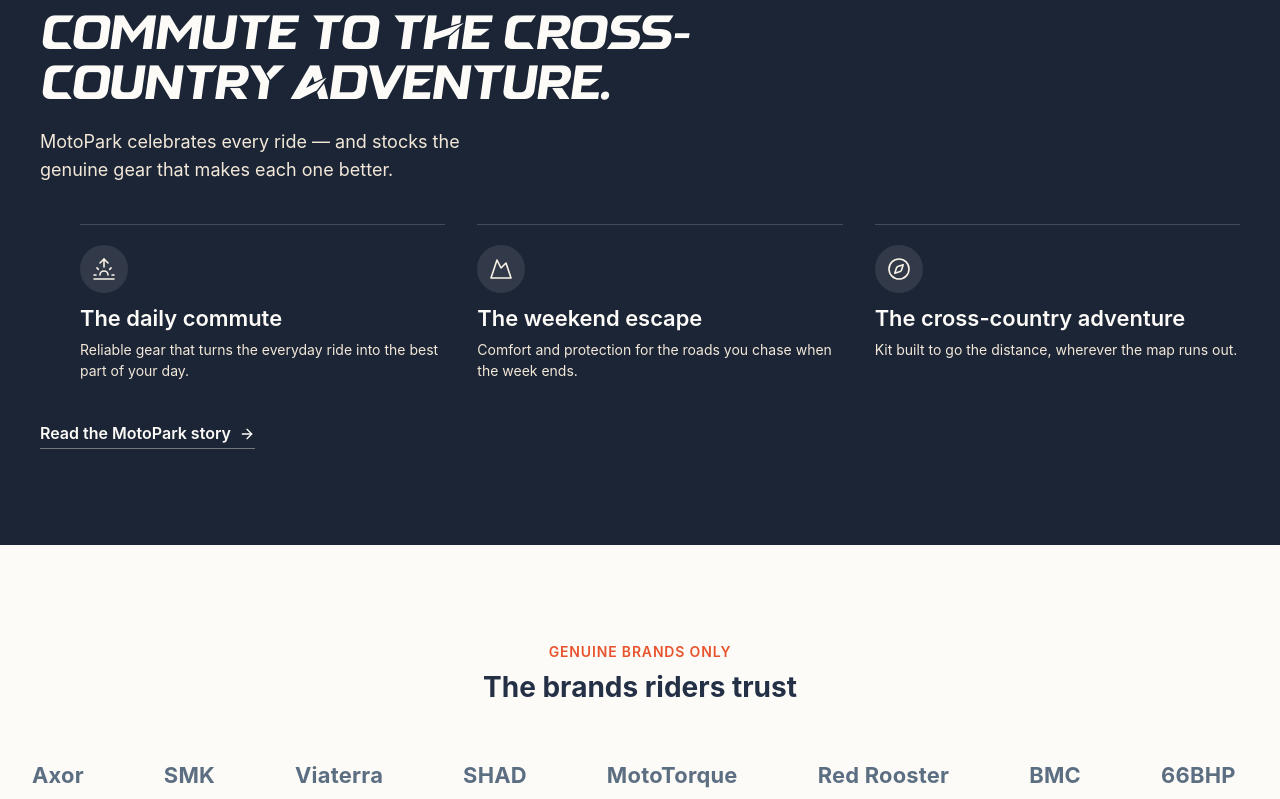
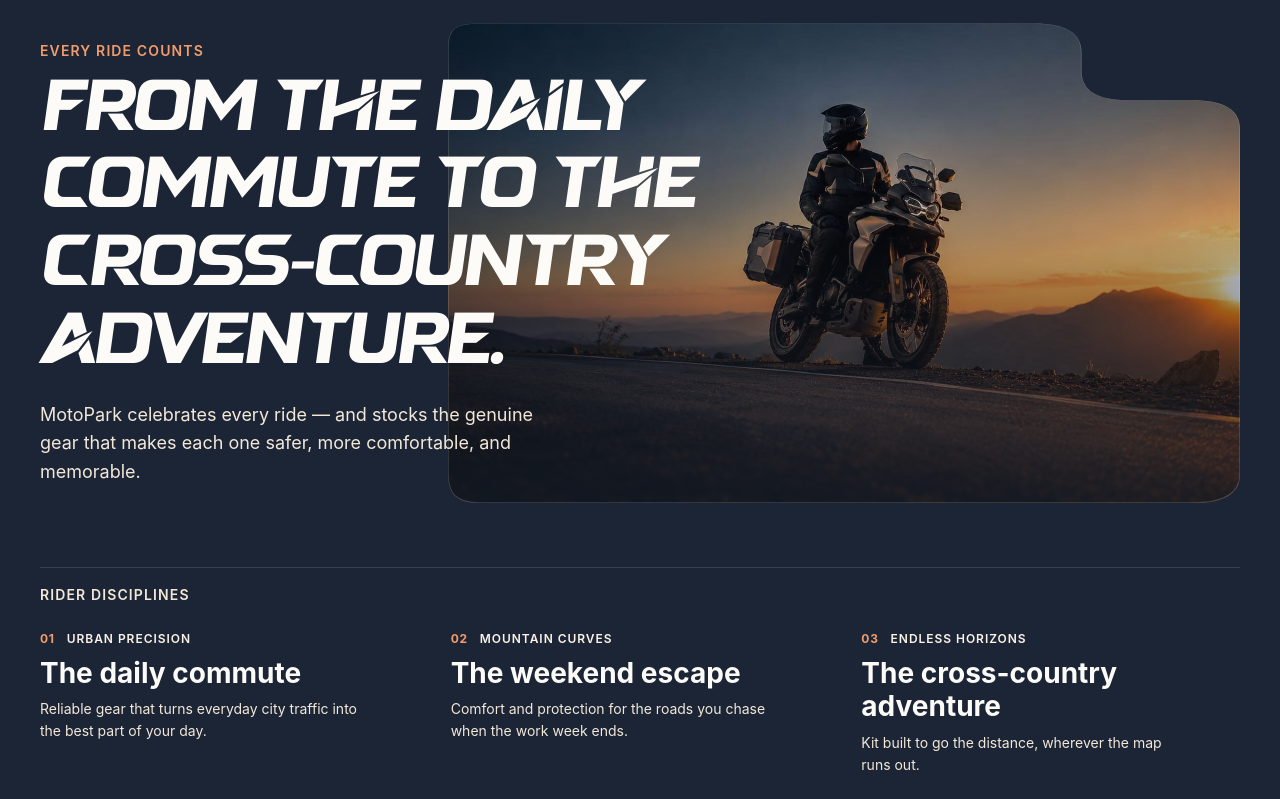
Before and after one commit to saipalikala/motoparkvizag, a React (Vite) app in the folder motopark-v2/: page / in a window 1280 px wide. Shown: the part 1561-2360 px from the top of the page. Built offline with nearby package versions, Linux system fonts and the light colour scheme; no server answers.

Commit message:
feat(home): refine hero carousel and editorial story section

```diff
--- a/motopark-v2/src/features/hero-carousel/HeroCarousel.jsx
+++ b/motopark-v2/src/features/hero-carousel/HeroCarousel.jsx
@@ -1,4 +1,4 @@
-import { useRef } from 'react';
+import { useEffect, useRef } from 'react';
 import { useHeroCarouselEngine } from './hooks/useHeroCarouselEngine.js';
 import { useEmblaParallax } from './hooks/useEmblaParallax.js';
 import { useEmblaAutoplay } from './hooks/useEmblaAutoplay.js';
@@ -61,6 +61,24 @@
   useEmblaParallax(emblaApi, slideRefs);
   useEmblaAutoplay(emblaApi, viewportRef, slides.length);
 
+  // Guard against rapid multi-clicks using Embla's public event API ('select' / 'settle').
+  const isAnimatingRef = useRef(false);
+  useEffect(() => {
+    if (!emblaApi) return undefined;
+    const onSelect = () => {
+      isAnimatingRef.current = true;
+    };
+    const onSettle = () => {
+      isAnimatingRef.current = false;
+    };
+    emblaApi.on('select', onSelect);
+    emblaApi.on('settle', onSettle);
+    return () => {
+      emblaApi.off('select', onSelect);
+      emblaApi.off('settle', onSettle);
+    };
+  }, [emblaApi]);
+
   if (!slides.length) return null;
 
   // Combine Embla's callback ref with our stable viewportRef. Both need to
@@ -74,6 +92,7 @@
   const onClick = (e) => {
     if (!emblaApi || !emblaApi.clickAllowed()) return;
     if (e.target.closest('button, a')) return;
+    if (isAnimatingRef.current) return;
     emblaApi.scrollNext();
   };
 
--- a/motopark-v2/src/features/hero-carousel/HeroCarouselPagination.jsx
+++ b/motopark-v2/src/features/hero-carousel/HeroCarouselPagination.jsx
@@ -13,6 +13,7 @@
 
   return (
     <div className={styles.dots} role="group" aria-label="Hero slide pagination">
+      <div className={styles.glassTrack}>
         {Array.from({ length: count }).map((_, i) => (
           <button
             key={i}
@@ -24,5 +25,6 @@
           />
         ))}
       </div>
+    </div>
   );
 }
--- a/motopark-v2/src/features/hero-carousel/HeroCarouselPagination.module.css
+++ b/motopark-v2/src/features/hero-carousel/HeroCarouselPagination.module.css
@@ -1,32 +1,59 @@
-/* HeroCarouselPagination.module.css — Phase 3.2: functional, minimal. */
+/* HeroCarouselPagination.module.css — Luxury floating glass pagination. */
 
 .dots {
   position: absolute;
   left: 0;
   right: 0;
-  /* Lifted from --space-4 to --space-6: with 100dvh Hero and no arrows,
-     the dots sit more naturally at 24px from the bottom edge. */
-  bottom: var(--space-6);
+  /* Safe-area aware positioning */
+  bottom: calc(var(--space-6) + env(safe-area-inset-bottom, 0px));
   display: flex;
   justify-content: center;
+  z-index: 2;
+  pointer-events: none; /* Container passes clicks through; track captures them */
+}
+
+/* Floating backdrop-blurred glass pill container */
+.glassTrack {
+  display: flex;
+  align-items: center;
   gap: var(--space-2);
-  z-index: 2;
+  padding: var(--space-2) var(--space-3);
+  border-radius: var(--radius-full);
+  /* Navy 800 overlay context matching --overlay */
+  background: rgb(20 28 41 / 0.45);
+  backdrop-filter: blur(12px);
+  -webkit-backdrop-filter: blur(12px);
+  /* Dark-theme cream border matching StoryBand and TrustBand pattern */
+  border: 1px solid rgb(251 243 231 / 0.15);
+  pointer-events: auto;
+  box-shadow: var(--shadow-sm);
 }
 
 .dot {
-  width: 8px;
-  height: 8px;
+  width: var(--space-2);
+  height: var(--space-2);
   border-radius: var(--radius-full);
   border: none;
-  background: rgb(253 251 247 / 0.45);
+  background: rgb(251 243 231 / 0.4);
   cursor: pointer;
   padding: 0;
-  transition: background-color var(--dur-fast) var(--ease-out), transform var(--dur-fast) var(--ease-out);
+  transition:
+    width var(--dur-base) var(--ease-out),
+    background-color var(--dur-base) var(--ease-out),
+    opacity var(--dur-base) var(--ease-out);
 }
+
 .dot:hover {
-  background: rgb(253 251 247 / 0.7);
+  background: rgb(251 243 231 / 0.7);
 }
+
+.dot:focus-visible {
+  outline: 2px solid var(--focus-ring);
+  outline-offset: 2px;
+}
+
+/* Active capsule expansion: 8px -> 24px in MotoPark orange */
 .dotActive {
-  background: var(--mp-cream-50);
-  transform: scale(1.25);
+  width: var(--space-6);
+  background: var(--accent);
 }
--- a/motopark-v2/src/features/hero-carousel/hooks/useHeroCarouselEngine.js
+++ b/motopark-v2/src/features/hero-carousel/hooks/useHeroCarouselEngine.js
@@ -30,7 +30,7 @@
  * HeroCarousel needing to touch emblaApi directly.
  */
 export function useHeroCarouselEngine(slideCount = 0, options = {}) {
-  const [emblaRef, emblaApi] = useEmblaCarousel({ loop: true, ...options });
+  const [emblaRef, emblaApi] = useEmblaCarousel({ loop: true, duration: 35, ...options });
   const [selectedIndex, setSelectedIndex] = useState(0);
   const [scrollSnaps, setScrollSnaps] = useState([]);
   const [canScrollPrev, setCanScrollPrev] = useState(false);
--- a/motopark-v2/src/pages/home/sections/Hero.module.css
+++ b/motopark-v2/src/pages/home/sections/Hero.module.css
@@ -41,6 +41,7 @@
 .scrim {
   position: absolute;
   inset: 0;
+  pointer-events: none; /* Clicks pass through to HeroCarousel viewport */
   background:
     linear-gradient(
       to top,
@@ -61,6 +62,12 @@
   position: relative;
   width: 100%;
   padding-block: var(--space-10) var(--space-12);
+  pointer-events: none; /* Clicks pass through outside CTAs */
+}
+
+.copy button,
+.copy a {
+  pointer-events: auto; /* CTAs remain 100% interactive */
 }
 
 .copy {
--- a/motopark-v2/src/pages/home/sections/StoryBand.jsx
+++ b/motopark-v2/src/pages/home/sections/StoryBand.jsx
@@ -1,50 +1,129 @@
 import { Link } from 'react-router-dom';
-import { Sunrise, Mountain, Compass, ArrowRight } from 'lucide-react';
+import { ArrowRight } from 'lucide-react';
+import Button from '@/components/ui/Button.jsx';
 import styles from './StoryBand.module.css';
 
 /**
- * Story band — Concept C §13, the navy "Every ride counts" moment (the 40%).
- * All-rider mandate made visible via the identity's own brand statement:
- * commute → weekend escape → cross-country adventure. Navy-800, cream text
- * (~10:1 AA). Reveals are CSS-only fades (Motion Doctrine); no parallax.
+ * HERO_NOTCH_PATH — Single source of truth for the architectural hero frame notch.
+ * Expressed in normalized objectBoundingBox coordinates (0 to 1) for 100% fluid scaling.
+ *
+ * Architectural Decision Note:
+ * SVG clipPath + Vector Stroke is used over CSS mask/clip-path because standard CSS masks
+ * cannot trace a sharp 1.5px hairline outline around non-rectangular concave shapes without
+ * blur artifacts. The SVG vectorEffect="non-scaling-stroke" provides subpixel anti-aliasing
+ * and a continuous 1.5px outline across all viewport widths.
  */
-const RIDES = [
-  { Icon: Sunrise, title: 'The daily commute', copy: 'Reliable gear that turns the everyday ride into the best part of your day.' },
-  { Icon: Mountain, title: 'The weekend escape', copy: 'Comfort and protection for the roads you chase when the week ends.' },
-  { Icon: Compass, title: 'The cross-country adventure', copy: 'Kit built to go the distance, wherever the map runs out.' },
+const HERO_NOTCH_PATH =
+  'M 0,0.05 C 0,0.01 0.01,0 0.04,0 L 0.74,0 C 0.78,0 0.80,0.02 0.80,0.06 L 0.80,0.10 C 0.80,0.14 0.82,0.16 0.86,0.16 L 0.94,0.16 C 0.98,0.16 1,0.18 1,0.22 L 1,0.94 C 1,0.98 0.98,1 0.94,1 L 0.04,1 C 0.01,1 0,0.98 0,0.94 Z';
+
+const JOURNEYS = [
+  {
+    num: '01',
+    id: 'commute',
+    title: 'The daily commute',
+    tagline: 'Urban Precision',
+    copy: 'Reliable gear that turns everyday city traffic into the best part of your day.',
+  },
+  {
+    num: '02',
+    id: 'escape',
+    title: 'The weekend escape',
+    tagline: 'Mountain Curves',
+    copy: 'Comfort and protection for the roads you chase when the work week ends.',
+  },
+  {
+    num: '03',
+    id: 'adventure',
+    title: 'The cross-country adventure',
+    tagline: 'Endless Horizons',
+    copy: 'Kit built to go the distance, wherever the map runs out.',
+  },
 ];
 
 export default function StoryBand() {
   return (
     <section className={styles.band} aria-labelledby="story-title">
+      {/* Hidden SVG definition for responsive objectBoundingBox clipPath */}
+      <svg width="0" height="0" style={{ position: 'absolute' }} aria-hidden="true">
+        <defs>
+          <clipPath id="heroArchitecturalNotch" clipPathUnits="objectBoundingBox">
+            <path d={HERO_NOTCH_PATH} />
+          </clipPath>
+        </defs>
+      </svg>
+
       <div className={`container ${styles.inner}`}>
-        <header className={styles.head}>
+        {/* Stage 1: Monumental Hero Spread (Art-Directed Canvas) */}
+        <div className={styles.heroStage}>
+          <div className={styles.heroContent}>
             <p className={styles.eyebrow}>Every ride counts</p>
             <h2 id="story-title" className={`display ${styles.title}`}>
               From the daily commute to the cross-country adventure.
             </h2>
             <p className={styles.lede}>
               MotoPark celebrates every ride — and stocks the genuine gear that makes
-            each one better.
+              each one safer, more comfortable, and memorable.
             </p>
-        </header>
+          </div>
 
-        <ul className={styles.rides}>
-          {RIDES.map(({ Icon, title, copy }) => (
-            <li key={title} className={styles.ride}>
-              <span className={styles.iconWrap} aria-hidden="true">
-                <Icon size={24} strokeWidth={1.6} />
-              </span>
-              <h3 className={styles.rideTitle}>{title}</h3>
-              <p className={styles.rideCopy}>{copy}</p>
-            </li>
+          <div className={styles.heroFrame}>
+            <img
+              src="/hero-1600.jpg"
+              alt="Motorcyclist riding on an open highway"
+              className={styles.photo}
+              loading="lazy"
+              decoding="async"
+              width="1600"
+              height="900"
+            />
+            <div className={styles.overlay} aria-hidden="true" />
+
+            {/* Seamless 1.5px non-scaling border overlay */}
+            <svg
+              className={styles.frameBorder}
+              viewBox="0 0 1 1"
+              preserveAspectRatio="none"
+              aria-hidden="true"
+            >
+              <path
+                d={HERO_NOTCH_PATH}
+                fill="none"
+                stroke="rgb(251 243 231 / 0.18)"
+                strokeWidth="1.5"
+                vectorEffect="non-scaling-stroke"
+              />
+            </svg>
+          </div>
+        </div>
+
+        {/* Stage 2: Light Supporting Journeys (Editorial Highlights) */}
+        <div className={styles.journeysSection}>
+          <p className={styles.journeysHeader}>Rider Disciplines</p>
+          <div className={styles.journeysGrid}>
+            {JOURNEYS.map((j) => (
+              <div key={j.id} className={styles.journeyItem}>
+                <div className={styles.journeyMeta}>
+                  <span className={styles.journeyNumber}>{j.num}</span>
+                  <span className={styles.journeyTagline}>{j.tagline}</span>
+                </div>
+                <h3 className={styles.journeyTitle}>{j.title}</h3>
+                <p className={styles.journeyCopy}>{j.copy}</p>
+              </div>
             ))}
-        </ul>
+          </div>
+        </div>
 
-        <Link to="/about" className={styles.cta}>
-          Read the MotoPark story
-          <ArrowRight size={16} strokeWidth={2} aria-hidden="true" />
-        </Link>
+        {/* Stage 3: Closing Brand Statement & Primary CTA */}
+        <div className={styles.closingAction}>
+          <p className={styles.closingEyebrow}>Why Riders Trust MotoPark</p>
+          <h3 className={`display ${styles.closingTitle}`}>
+            Ride Better. Ride Further.
+          </h3>
+          <Button as={Link} to="/store" variant="primary" size="lg">
+            Explore Riding Gear
+            <ArrowRight size={18} strokeWidth={2} aria-hidden="true" />
+          </Button>
+        </div>
       </div>
     </section>
   );
--- a/motopark-v2/src/pages/home/sections/StoryBand.module.css
+++ b/motopark-v2/src/pages/home/sections/StoryBand.module.css
@@ -1,19 +1,34 @@
-/* Story band — navy cinematic moment (the 40%). Cream on navy-800 (~10:1 AA). */
+/* StoryBand.module.css — Monumental Editorial Storytelling Chapter.
+   Single art-directed canvas on Navy 800 (--bg-inverse-deep). */
 
 .band {
   background: var(--bg-inverse-deep);
   color: var(--text-inverse);
-  padding-block: 0 var(--section-gap);
+  padding-block: var(--section-gap);
+  position: relative;
+  overflow: hidden;
 }
 
 .inner {
-  display: grid;
-  gap: var(--block-gap);
+  display: flex;
+  flex-direction: column;
+  gap: var(--space-16);
 }
 
-.head {
-  max-width: 46rem;
+/* ── Stage 1: Monumental Hero Stage (Art-Directed Canvas) ── */
+.heroStage {
+  position: relative;
+  display: grid;
+  grid-template-columns: 1fr;
+  gap: var(--space-6);
+  align-items: center;
 }
+
+.heroContent {
+  z-index: 2;
+  max-width: 48rem;
+}
+
 .eyebrow {
   font-size: var(--text-body-sm);
   font-weight: 600;
@@ -22,70 +37,191 @@
   color: var(--mp-orange-300);
   margin-bottom: var(--space-3);
 }
+
 .title {
   font-size: var(--text-h1);
   color: var(--text-inverse);
+  line-height: 1.08;
+  letter-spacing: -0.02em;
+  margin-bottom: var(--space-4);
   text-wrap: balance;
-  margin-bottom: var(--space-4);
 }
+
 .lede {
   font-size: var(--text-body-lg);
   color: var(--mp-cream-200);
-  max-width: 40ch;
+  max-width: 44ch;
+  line-height: 1.6;
 }
 
-.rides {
-  list-style: none;
+/* Monumental Hero Frame */
+.heroFrame {
+  position: relative;
+  width: 100%;
+  aspect-ratio: 16 / 10;
+  overflow: hidden;
+  box-shadow: var(--shadow-lg);
+  background: var(--mp-navy-700);
+
+  /* Architectural stepped notch clipPath */
+  clip-path: url(#heroArchitecturalNotch);
+  -webkit-clip-path: url(#heroArchitecturalNotch);
+}
+
+.frameBorder {
+  position: absolute;
+  inset: 0;
+  width: 100%;
+  height: 100%;
+  pointer-events: none;
+  z-index: 4;
+}
+
+.photo {
+  width: 100%;
+  height: 100%;
+  object-fit: cover;
+  object-position: center 40%;
+  transition: transform var(--dur-slow) var(--ease-out);
+}
+
+.heroFrame:hover .photo {
+  transform: scale(1.02);
+}
+
+.overlay {
+  position: absolute;
+  inset: 0;
+  background: linear-gradient(
+    to top,
+    rgb(20 28 41 / 0.75) 0%,
+    rgb(20 28 41 / 0.25) 60%,
+    transparent 100%
+  );
+}
+
+/* ── Stage 2: Light Supporting Journeys (Editorial Highlights) ─────── */
+.journeysSection {
+  display: flex;
+  flex-direction: column;
+  gap: var(--space-6);
+  padding-top: var(--space-4);
+  border-top: 1px solid rgb(251 243 231 / 0.12);
+}
+
+.journeysHeader {
+  font-size: var(--text-body-sm);
+  font-weight: 600;
+  text-transform: uppercase;
+  letter-spacing: 0.08em;
+  color: var(--mp-cream-200);
+}
+
+.journeysGrid {
   display: grid;
   grid-template-columns: 1fr;
-  gap: var(--space-6);
+  gap: var(--space-8);
 }
-.ride {
-  padding-top: var(--space-5);
-  border-top: 1px solid rgb(251 243 231 / 0.18);
+
+.journeyItem {
+  display: flex;
+  flex-direction: column;
+  gap: var(--space-2);
 }
-.iconWrap {
-  display: inline-flex;
+
+.journeyMeta {
+  display: flex;
   align-items: center;
-  justify-content: center;
-  width: 48px;
-  height: 48px;
-  border-radius: var(--radius-full);
-  background: rgb(251 243 231 / 0.1);
+  gap: var(--space-3);
+}
+
+.journeyNumber {
+  font-size: var(--text-caption);
+  font-weight: 700;
+  color: var(--mp-orange-300);
+  letter-spacing: 0.06em;
+}
+
+.journeyTagline {
+  font-size: var(--text-caption);
+  font-weight: 600;
+  text-transform: uppercase;
+  letter-spacing: 0.08em;
   color: var(--mp-cream-100);
-  margin-bottom: var(--space-3);
 }
-.rideTitle {
-  font-size: var(--text-h4);
+
+.journeyTitle {
+  font-size: var(--text-h3);
+  font-weight: 700;
   color: var(--text-inverse);
+}
+
+.journeyCopy {
+  font-size: var(--text-body-sm);
+  color: var(--mp-cream-200);
+  line-height: 1.55;
+  max-width: 36ch;
+}
+
+/* ── Stage 3: Closing Brand Statement & Primary CTA ────────────────── */
+.closingAction {
+  display: flex;
+  flex-direction: column;
+  align-items: center;
+  text-align: center;
+  gap: var(--space-4);
+  margin-top: var(--space-6);
+  padding-top: var(--space-12);
+  border-top: 1px solid rgb(251 243 231 / 0.12);
+}
+
+.closingEyebrow {
+  font-size: var(--text-body-sm);
+  font-weight: 600;
+  text-transform: uppercase;
+  letter-spacing: 0.08em;
+  color: var(--mp-cream-200);
+}
+
+.closingTitle {
+  font-size: var(--text-display);
+  color: var(--text-inverse);
+  letter-spacing: -0.02em;
+  line-height: 1.08;
   margin-bottom: var(--space-2);
 }
-.rideCopy {
-  font-size: var(--text-body-sm);
-  color: var(--mp-cream-200);
-  line-height: 1.5;
-}
 
-.cta {
-  display: inline-flex;
-  align-items: center;
-  gap: var(--space-2);
-  justify-self: start;
-  font-weight: 600;
-  color: var(--text-inverse);
-  text-decoration: none;
-  padding-bottom: 2px;
-  border-bottom: 1px solid rgb(251 243 231 / 0.4);
-  transition: border-color var(--dur-fast) var(--ease-out);
-}
-.cta:hover {
-  border-bottom-color: var(--text-inverse);
-}
-
-/* Desktop: 3-up vignettes */
+/* ── Responsive Breakpoints ──────────────────────────────── */
 @media (min-width: 768px) {
-  .rides {
+  .journeysGrid {
     grid-template-columns: repeat(3, 1fr);
     gap: var(--space-8);
   }
 }
+
+/* Desktop: Art-directed overlapping hero composition */
+@media (min-width: 1024px) {
+  .heroStage {
+    grid-template-columns: repeat(12, 1fr);
+  }
+
+  .heroContent {
+    grid-column: 1 / 8;
+    grid-row: 1;
+    z-index: 3;
+    /* Typography intentionally overlaps the monumental hero photo stage */
+    margin-right: -var(--space-12);
+  }
+
+  .heroFrame {
+    grid-column: 5 / 13;
+    grid-row: 1;
+    z-index: 1;
+    aspect-ratio: 16 / 9;
+    height: 480px;
+  }
+
+  .title {
+    font-size: var(--text-display);
+  }
+}
```
Lines whose indentation alone changed are shown as unchanged.
